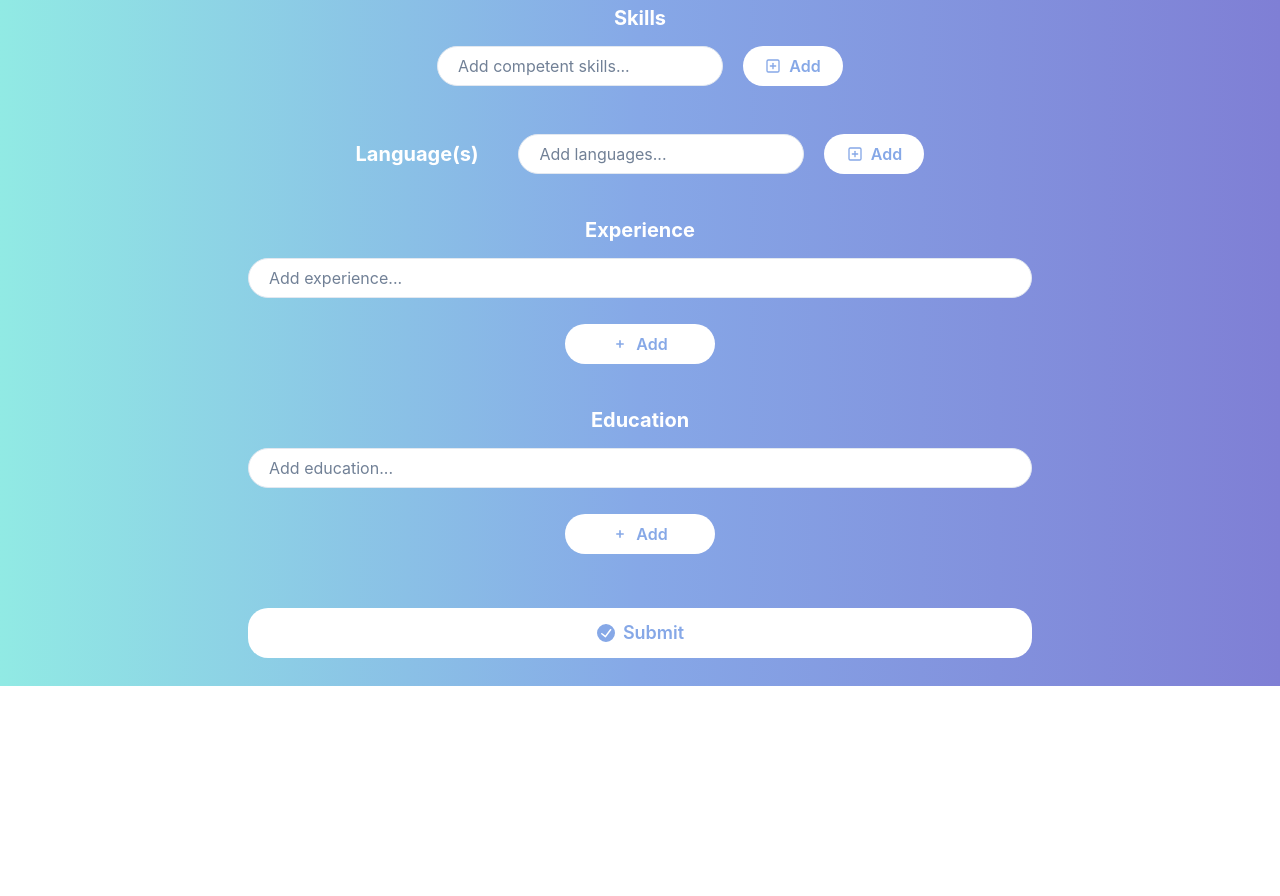
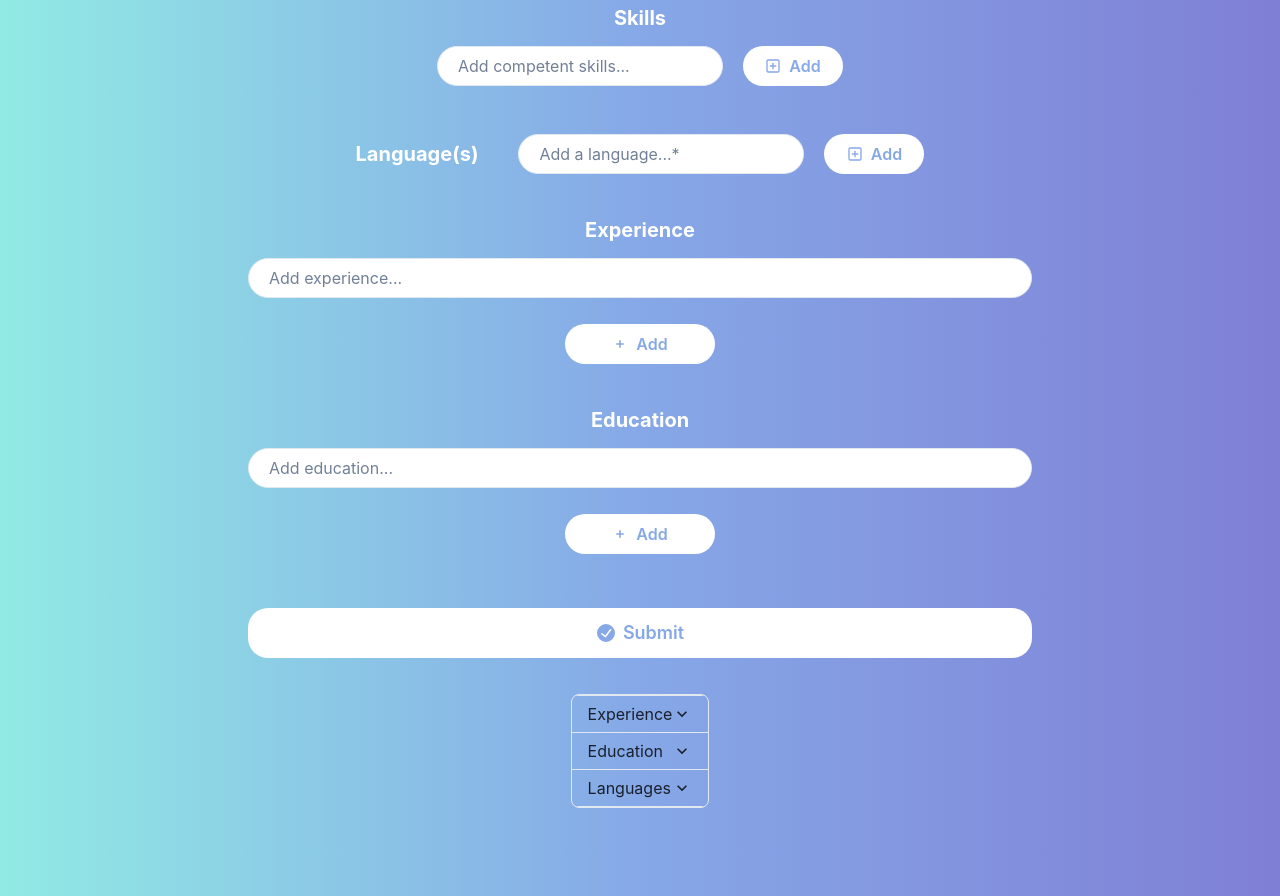
Before and after one commit to PoC-Community/software-pool-rush-cv-generator, a React (Create React App) app in the folder front-end/: page /create in a window 1280 px wide. Shown: the part 420-1316 px from the top of the page. Before the commit the page ends 1106 px from the top, so only its background shows below. Built offline with nearby package versions, Linux system fonts and the light colour scheme; sample sign-in values are in the browser's storage.

Commit message:
[UPD] Additional error handling for input using toasts + [ADD] Help section

```diff
--- a/front-end/src/app/App.tsx
+++ b/front-end/src/app/App.tsx
@@ -2,9 +2,9 @@ import MyRoutes from "./Routes";
 
 const App = (): JSX.Element => {
   return (
-    <div>
+    <>
         <MyRoutes/>
-    </div>
+    </>
   );
 }
 
--- /dev/null
+++ b/front-end/src/pages/HelpPage.tsx
@@ -0,0 +1,75 @@
+import { Box, Heading, Accordion, AccordionButton, AccordionIcon, AccordionItem, AccordionPanel } from '@chakra-ui/react';
+
+const Help = () : JSX.Element => (
+    <Box maxW='sm' borderWidth='1px' borderRadius='lg' overflow='hidden'>
+        <Accordion>
+            <AccordionItem>
+                <Heading>
+                    <AccordionButton>
+                        <Box as="span" flex='1' textAlign='left'>
+                            Experience
+                        </Box>
+                        <AccordionIcon />
+                    </AccordionButton>
+                </Heading>
+                <AccordionPanel pb={4}>
+                The work experience section is where you get to really sell yourself, so you have to make sure you really iron out the details and the formatting makes sense.
+                This is where you get to show off your best qualities.
+                To make sure your resume is easy to follow, we recommend going with the standard work experience format, which looks a bit like this:
+                - Job Title and Position
+                - Company Name / Description / Location
+                - Dates Employed
+                - Responsibilities and Achievements
+                </AccordionPanel>
+            </AccordionItem>
+            <AccordionItem>
+                <Heading>
+                    <AccordionButton>
+                        <Box as="span" flex='1' textAlign='left'>
+                        Education
+                        </Box>
+                        <AccordionIcon />
+                    </AccordionButton>
+                </Heading>
+                <AccordionPanel pb={4}>
+                There's more than one way to format your education section, depending on the amount of work experience you have and what details may be most relevant to the job you're applying for.
+                For each school you have attended, consider including some combination of the following (always include the three highlighted items):
+                - School name*
+                - Degree obtained*
+                - Location*
+                - Dates attended or graduation date
+                - Field of study (major and minors)
+                - GPA (based on your results, see what makes you look best)
+                - Honors, achievements, relevant coursework, extracurricular activities, or study abroad programs
+                Rank your highest degrees first and continue in reverse chronological order.
+                And remember, when ranking your educational achievements, it's not necessary to list your high school graduation if you have completed a college degree. If you haven't completed college, list your high school education.
+                </AccordionPanel>
+            </AccordionItem>
+            <AccordionItem>
+                <Heading>
+                    <AccordionButton>
+                        <Box as="span" flex='1' textAlign='left'>
+                        Languages
+                        </Box>
+                        <AccordionIcon />
+                    </AccordionButton>
+                </Heading>
+                <AccordionPanel pb={4}>
+                When listing your languages, consider how you can rate yourself. You can say that you are:
+                - Native
+                - Fluent
+                - Proficient
+                - Intermediate
+                - Beginner
+                or you can simply your level based language levels as so:
+                - A1/A2 ("Basic User")
+                - B1/B2 ("Independent User")
+                - C1/C2 ("Proficient User")
+                They're not going to take up a lot of space in your resume, so we want you to include this section whether you're confident about your language skills or not.
+                </AccordionPanel>
+            </AccordionItem>
+        </Accordion>
+    </Box>
+)
+
+export default Help;
--- a/front-end/src/pages/InputGroups/BasicOverview.tsx
+++ b/front-end/src/pages/InputGroups/BasicOverview.tsx
@@ -21,7 +21,7 @@ const Overview = ({namee, photoUrl, onChangeName, onChangePhotoUrl}: {namee: str
             <Spacer />
             <ShowImage sourc={photoUrl}/>
             <HStack spacing='20px' paddingBottom="20px" paddingTop="20px">
-                <Input size="md" placeholder="Name" value={namee} onChange={(namee) => onChangeName(namee.target.value)} width="30" borderRadius="20px" paddingLeft="20px" bgColor="white" textColor="gray.600"/>
+                <Input size="md" placeholder="Name*" value={namee} onChange={(namee) => onChangeName(namee.target.value)} width="30" borderRadius="20px" paddingLeft="20px" bgColor="white" textColor="gray.600"/>
                 <Input size="md" placeholder="Profile Picture URL" value={photoUrl} onChange={e => onChangePhotoUrl(e.target.value)} width="60"
                 borderRadius="20px" paddingLeft="20px" bgColor="white" textColor="gray.600"/>
             </HStack>
--- a/front-end/src/pages/InputGroups/MassListing.tsx
+++ b/front-end/src/pages/InputGroups/MassListing.tsx
@@ -1,5 +1,5 @@
 import { SmallAddIcon, SmallCloseIcon } from '@chakra-ui/icons';
-import { Box, Button, Heading, HStack, Input, Spacer, Stack } from '@chakra-ui/react';
+import { Box, Button, Heading, HStack, Input, Spacer, Stack, useToast } from '@chakra-ui/react';
 import { ReactElement, useState } from 'react';
 
 const ShowExp = ({expEle, deleteExp}: {expEle: string, deleteExp: () => void}): JSX.Element => (
@@ -41,9 +41,16 @@ const ShowEdu = ({eduEle, deleteEdu}: {eduEle: string, deleteEdu: () => (void)})
 )
 
 export const Education = ({education, onChangeEducation}: {education: string[], onChangeEducation: (value: string[]) => void}) : ReactElement => {
+    const toast = useToast();
     const [eduEle, setEduEle] = useState('');
     const handleEdu = () => {
-        onChangeEducation([...education, eduEle])
+        if (eduEle){
+            if (education.indexOf(eduEle) === -1)
+                onChangeEducation([...education, eduEle])
+            else
+                toast({title: 'Error', description: "Repeated Input.", status: 'error', duration: 1500, isClosable: true,});
+        } else
+            toast({title: 'Error', description: "No Input.", status: 'error', duration: 1500, isClosable: true,});
     };
     return (
         <>
@@ -67,9 +74,16 @@ export const Education = ({education, onChangeEducation}: {education: string[],
 }
 
 export const Experience = ({experience, onChangeExperience}: {experience: string[], onChangeExperience: (value: string[]) => void}): ReactElement => {
+    const toast = useToast();
     const [expEle, setExpEle] = useState('');
     const handleExp = () => {
-        onChangeExperience([...experience, expEle])
+        if (expEle){
+            if (experience.indexOf(expEle) === -1)
+                onChangeExperience([...experience, expEle])
+            else
+                toast({title: 'Error', description: "Repeated Input.", status: 'error', duration: 1500, isClosable: true,});
+        } else
+            toast({title: 'Error', description: "No Input.", status: 'error', duration: 1500, isClosable: true,});
     };
     return (
         <>
--- a/front-end/src/pages/InputGroups/SmallListing.tsx
+++ b/front-end/src/pages/InputGroups/SmallListing.tsx
@@ -1,5 +1,5 @@
 import { PlusSquareIcon, SmallCloseIcon } from '@chakra-ui/icons';
-import { Box, Button, Heading, HStack, Input, Spacer, Stack } from '@chakra-ui/react';
+import { Box, Button, Heading, HStack, Input, Spacer, Stack, useToast } from '@chakra-ui/react';
 import { ReactElement, useState } from 'react';
 
 const ShowSkill = ({ele, deleteEle}: {ele: string, deleteEle: () => (void) }): JSX.Element => (
@@ -42,13 +42,26 @@ const ShowLang = ({ele, deleteEle}: {ele: string, deleteEle: () => (void) }): JS
 )
 
 const Skills = ({skills, onChangeSkills, languages, onChangeLanguages} : {skills: string[], onChangeSkills: (value: string[]) => void, languages: string[], onChangeLanguages: (value: string[]) => void}) : ReactElement => {
+    const toast = useToast();
     const [elemen, setElemen] = useState('');
     const handleSkill = () => {
-        onChangeSkills([...skills, elemen]);
+        if (elemen){
+            if (skills.indexOf(elemen) === -1)
+                onChangeSkills([...skills, elemen]);
+            else
+                toast({title: 'Error', description: "Repeated Input.", status: 'error', duration: 1500, isClosable: true,});
+        } else
+            toast({title: 'Error', description: "No Input.", status: 'error', duration: 1500, isClosable: true,});
     };
     const [lang, setLangEle] = useState('');
     const handleLang = () => {
-        onChangeLanguages([...languages, lang])
+        if (lang){
+            if (languages.indexOf(lang) === -1)
+                onChangeLanguages([...languages, lang])
+            else
+                toast({title: 'Error', description: "Repeated Input.", status: 'error', duration: 1500, isClosable: true,});
+        } else
+            toast({title: 'Error', description: "No Input.", status: 'error', duration: 1500, isClosable: true,});
     };
     return (
         <>
@@ -75,7 +88,7 @@ const Skills = ({skills, onChangeSkills, languages, onChangeLanguages} : {skills
                 </Heading>
                 {languages.map((e, index) => <ShowLang ele={e} key={index.toString()} deleteEle={() => onChangeLanguages(languages.filter((g) => g !== e))} />)}
                 <Spacer />
-                <Input size="md" placeholder="Add languages..." onChange={e => setLangEle(e.target.value)} width="15"
+                <Input size="md" placeholder="Add a language...*" onChange={e => setLangEle(e.target.value)} width="15"
                 borderRadius="20px" paddingLeft="20px" bgColor="white" textColor="gray.600"/>
                 <Button onClick={handleLang} size="md" height="40px" width="100px" leftIcon={<PlusSquareIcon />}
                 variant="solid" bgColor="white" textColor="#86A8E7"
--- a/front-end/src/pages/UserInput.tsx
+++ b/front-end/src/pages/UserInput.tsx
@@ -5,6 +5,7 @@ import { ReactElement, useState } from 'react';
 import Overview from './InputGroups/BasicOverview';
 import { Education, Experience } from './InputGroups/MassListing';
 import Skills from './InputGroups/SmallListing';
+import Help from './HelpPage';
 
 const User = () : ReactElement => {
     const [name, setName] = useState('');
@@ -61,6 +62,8 @@ const User = () : ReactElement => {
             Submit
         </Button>
         <Box boxSize='5'/>
+        <Help />
+        <Box boxSize='20'/>
     </Stack>);
 }
 
```
